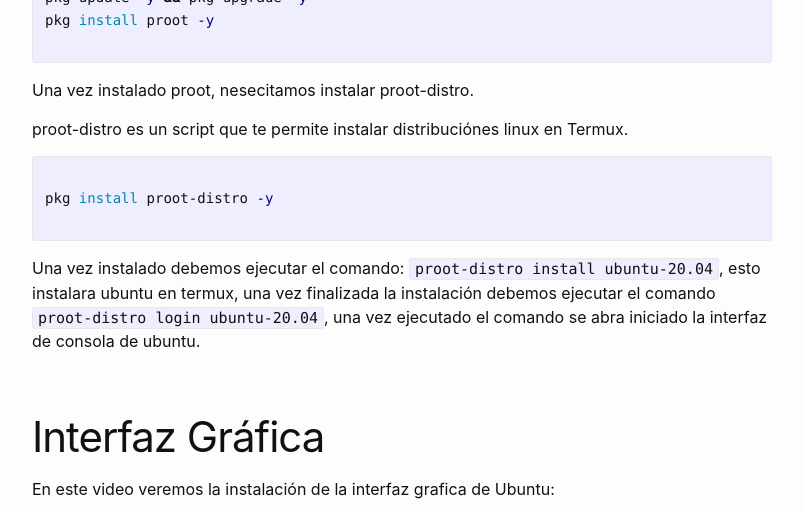
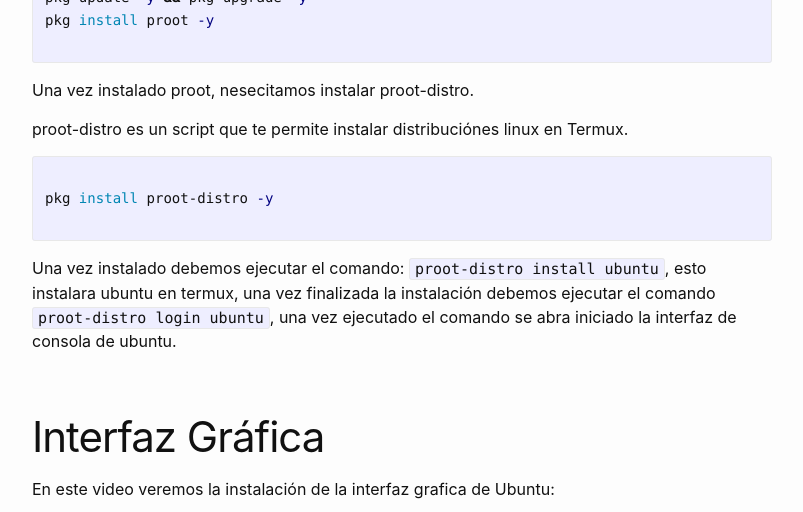
Before and after one commit to dylanmeca/dylanmeca.github.io, a Jekyll site: the page built from _posts/2021-07-04-Instalar-ubuntu-en-android-con-termux.md, in a window 1280 px wide and 900 px high, scrolled down 1533 px, cut to the strip 0-512 px from the top of the window. Shown: the whole strip, without its empty margins (238-1041 px from the left). Built offline with Jekyll 4.4.1, drawn with Linux system fonts in a browser that asks for light colours; a script that is not in the unit is left out; comment, search, counter and statistics services are not loaded.

Commit message:
Update 2021-07-04-Instalar-ubuntu-en-android-con-termux.md

````diff
--- a/_posts/2021-07-04-Instalar-ubuntu-en-android-con-termux.md
+++ b/_posts/2021-07-04-Instalar-ubuntu-en-android-con-termux.md
@@ -74,7 +74,7 @@
 
 ```
 
-Una vez instalado debemos ejecutar el comando: ``` proot-distro install ubuntu-20.04 ```, esto instalara ubuntu en termux, una vez finalizada la instalación debemos ejecutar el comando ```proot-distro login ubuntu-20.04```, una vez ejecutado el comando se abra iniciado la interfaz de consola de ubuntu.
+Una vez instalado debemos ejecutar el comando: ``` proot-distro install ubuntu ```, esto instalara ubuntu en termux, una vez finalizada la instalación debemos ejecutar el comando ```proot-distro login ubuntu```, una vez ejecutado el comando se abra iniciado la interfaz de consola de ubuntu.
 
 # Interfaz Gráfica
 
````
